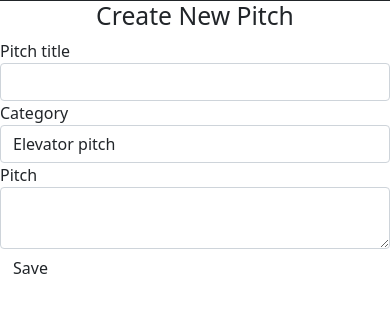
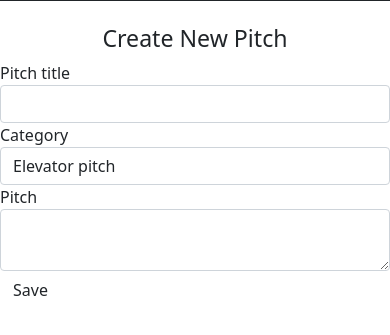
Before and after one commit to Kirugik/sixtysec-pitch, a Flask app: page /new_pitch in a window 390 px wide. Shown: the part 55-390 px from the top of the page. Run offline with Flask 2, Linux system fonts and the light colour scheme; the visitor is signed in with stand-in values (Sample User, id 1); some libraries are stand-ins or nearby versions.

Commit message:
Fix: Fix form for creating new_pitch

```diff
--- a/app/templates/new_pitch.html
+++ b/app/templates/new_pitch.html
@@ -3,16 +3,16 @@
 
 
 {% block content %}
-<div  id="new-pitch" >
+<div  class="new-pitch" >
     <div class=" row">
-        <div class="col-md-2">
+        <div class="col-md-3">
 
         </div>
-        <div class="col-md-8" id="postform">
-            <h2 class="text-center">Create New Pitch</h2>
+        <div class="col-md-6 mt-4" id="pitch-form">
+            <h3 class="text-center">Create New Pitch</h3>
             {{wtf.quick_form(form)}}
         </div>
-        <div class="col-md-2">
+        <div class="col-md-3">
 
         </div>
     </div>
```
